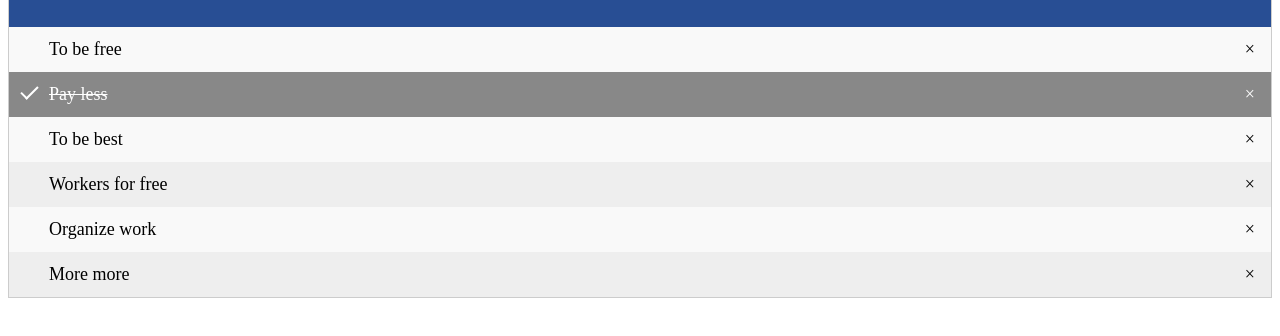
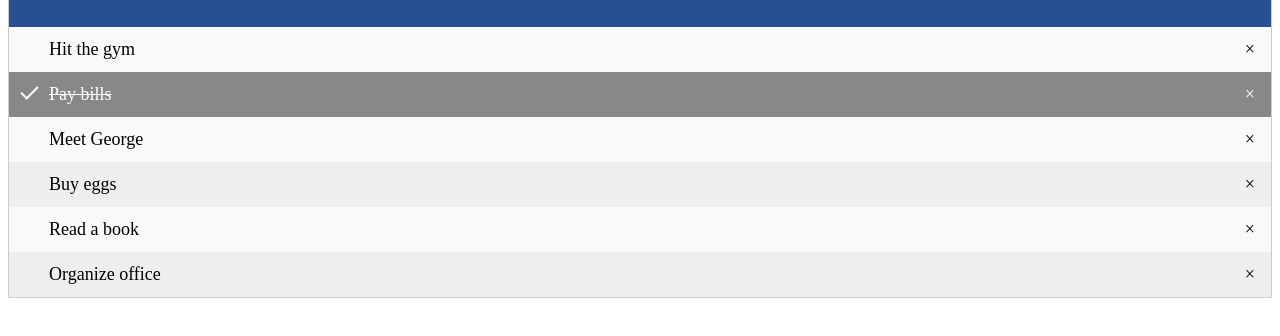
Before and after one commit to AntonKozak/Gleasa, a plain HTML site: page index.html in a window 1280 px wide. Shown: the part 392-728 px from the top of the page. Drawn offline with Linux system fonts and the light colour scheme.

Commit message:
Add files via upload

```diff
--- a/Style.css
+++ b/Style.css
@@ -80,7 +80,7 @@ select {text-align-last:center; }
   float: left;
   border: 1px solid #ccc;
   background-color: #f1f1f1;
-  width: 10%;
+  width: 30%;
   height: 300px;
 }
 
--- a/index.html
+++ b/index.html
@@ -26,12 +26,12 @@
             </div>
 
             <ul id="myUL">
-              <li>To be free</li>
-              <li class="checked">Pay less</li>
-              <li>To be best</li>
-              <li>Workers for free</li>
-              <li>Organize work </li>
-              <li>More more</li>
+                <li>Hit the gym</li>
+                <li class="checked">Pay bills</li>
+                <li>Meet George</li>
+                <li>Buy eggs</li>
+                <li>Read a book</li>
+                <li>Organize office</li>
             </ul>
       </div>
                                                                                              <!-- Pots area -->
```
